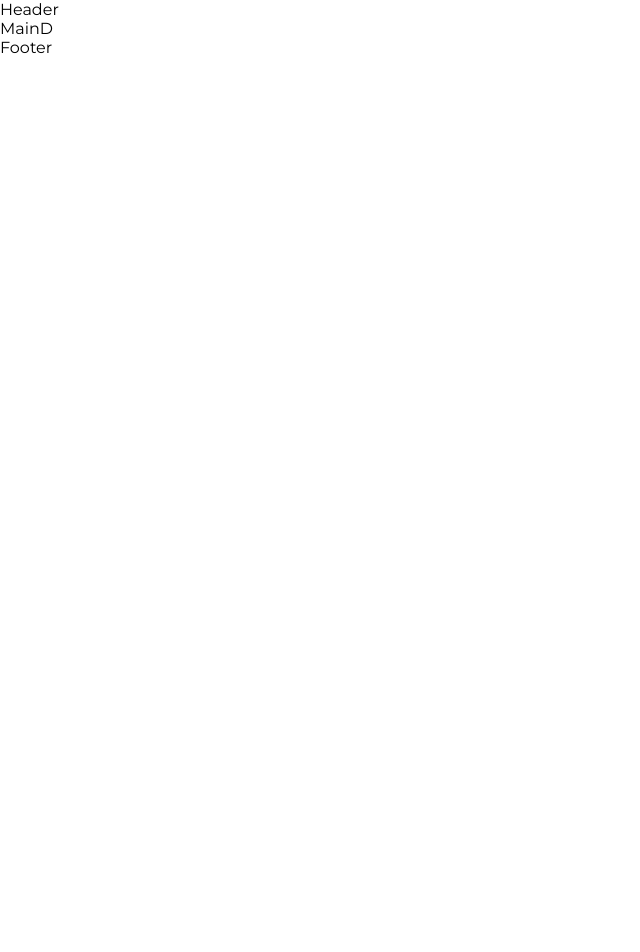
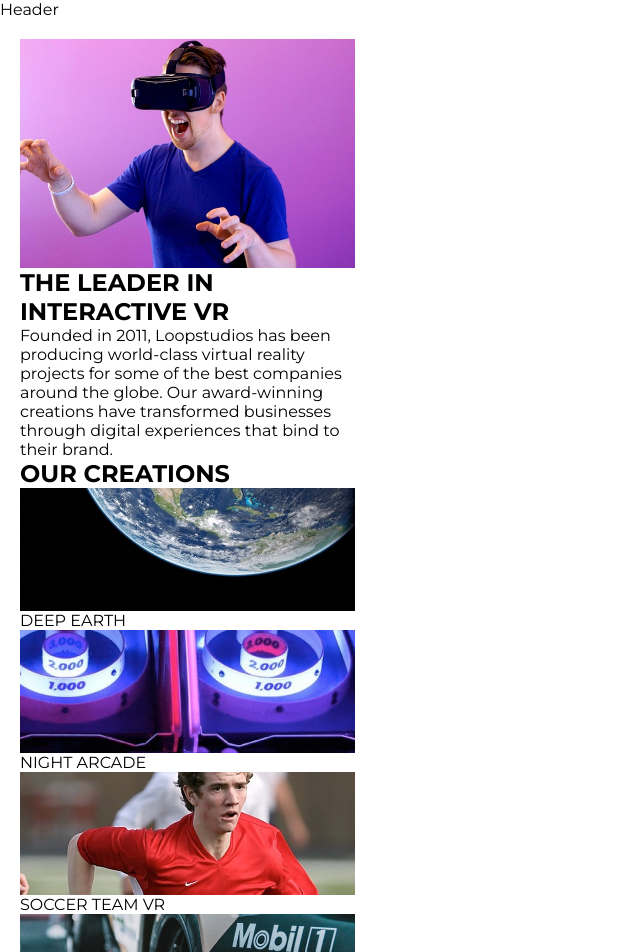
Before and after one commit to snaidy/workshop2-react, a React (Vite) app: page / in a window 1280 px wide. Shown: the top 952 px of the page, without its empty margins (0-640 px from the left). Before the commit the page ends 800 px from the top, so only its background shows below. Built offline with nearby package versions, Linux system fonts and the light colour scheme.

Commit message:
creation main

```diff
--- a/src/components/home/home.jsx
+++ b/src/components/home/home.jsx
@@ -1,13 +1,13 @@
 import React from 'react'
 import './home.scss'
 import Header from '../header/header';
-import MainD from '../main/mainD';
 import Footer from '../footer/footer';
+import MainMaquetacion from '../main/MainMaquetacion';
 const Home = () => {
   return (
     <div>
         <Header />
-        <MainD />
+        <MainMaquetacion />
         <Footer />
     </div>
   )
--- /dev/null
+++ b/src/components/main/MainMaquetacion.jsx
@@ -0,0 +1,68 @@
+import React, { useState } from 'react';
+import './mainMaquetacion.scss';
+import interactiveMovile from '../../assets/mobile/image-interactive.jpg';
+import interactiveDesktop from '../../assets/desktop/image-interactive.jpg';
+import deepEarthMovile from '../../assets/mobile/image-deep-earth.jpg';
+import nightArcadeMovile from '../../assets/mobile/image-night-arcade.jpg';
+import soccerMovile from '../../assets/mobile/image-soccer-team.jpg';
+import gridMovile from '../../assets/mobile/image-grid.jpg';
+import aboveMovile from '../../assets/mobile/image-from-above.jpg';
+import pocketMovile from '../../assets/mobile/image-pocket-borealis.jpg';
+import curiosityMovile from '../../assets/mobile/image-curiosity.jpg';
+import fisheyeMovile from '../../assets/mobile/image-fisheye.jpg';
+
+const MainMaquetacion = () => {
+    const [image, setImage] = useState();
+    return (
+        <>
+            <main className='main'>
+                <figure className='main__interactive-figure'>
+                    <img src={interactiveMovile} />
+                    {/* <img src={interactiveDesktop} /> */}
+                </figure>
+                <section className='main__parrafo'>
+                    <h2>THE LEADER IN INTERACTIVE VR</h2>
+                    <p>Founded in 2011, Loopstudios has been producing world-class virtual reality projects for some of the best companies around the globe. Our award-winning creations have transformed businesses through digital experiences that bind to their brand.</p>
+                </section>
+                <section className='main__container'>
+                <h2>OUR CREATIONS</h2>
+                <figure className='main__container-figure'>
+                    <img src={deepEarthMovile} />
+                    <figcaption>DEEP EARTH</figcaption>
+                </figure>
+                <figure className='main__container-figure'>
+                    <img src={nightArcadeMovile} />
+                    <figcaption>NIGHT ARCADE</figcaption>
+                </figure>
+                <figure className='main__container-figure'>
+                    <img src={soccerMovile} />
+                    <figcaption>SOCCER TEAM VR</figcaption>
+                </figure>
+                <figure className='main__container-figure'>
+                    <img src={gridMovile} />
+                    <figcaption>THE GRID</figcaption>
+                </figure>
+                <figure className='main__container-figure'>
+                    <img src={aboveMovile} />
+                    <figcaption>FROM UP ABOVE VR</figcaption>
+                </figure>
+                <figure className='main__container-figure'>
+                    <img src={pocketMovile} />
+                    <figcaption>POCKET BOREALIS</figcaption>
+                </figure>
+                <figure className='main__container-figure'>
+                    <img src={curiosityMovile} />
+                    <figcaption>THE CURIOSITY</figcaption>
+                </figure>
+                <figure className='main__container-figure'>
+                    <img src={fisheyeMovile} />
+                    <figcaption>MAKE IT FISHEYE</figcaption>
+                </figure>
+                <span>SEE ALL</span>
+                </section>
+            </main>
+        </>
+    )
+}
+
+export default MainMaquetacion;
--- a/src/components/main/mainD.jsx
+++ /dev/null
@@ -1,9 +0,0 @@
-import React from 'react'
-import './MainD.scss'
-const MainD = () => {
-  return (
-    <div>MainD</div>
-  )
-}
-
-export default MainD;
--- /dev/null
+++ b/src/components/main/mainMaquetacion.scss
@@ -0,0 +1,45 @@
+.main {
+    display: flex;
+    flex-direction: column;
+    justify-content: center;
+    width: 375px;
+    padding: 20px;
+
+    &__interactive-figure {
+        display: flex;
+
+        & img {
+            width: 100%;
+            height: auto;
+        }
+    }
+
+    &__parrafo {
+        display: flex;
+        flex-direction: column;
+
+        & h2 {
+            align-items: center;
+        }
+    }
+
+    &__container {
+        display: flex;
+        flex-direction: column;
+
+        &-figure {
+            display: flex;
+            flex-direction: column;
+            position: relative;
+
+            & img {
+                width: 100%;
+                height: auto;
+            }
+
+            &figcaption{
+                position: absolute;
+            }
+        }
+    }
+}
```
Also changed, not shown: src/components/main/mainD.scss (deleted).
